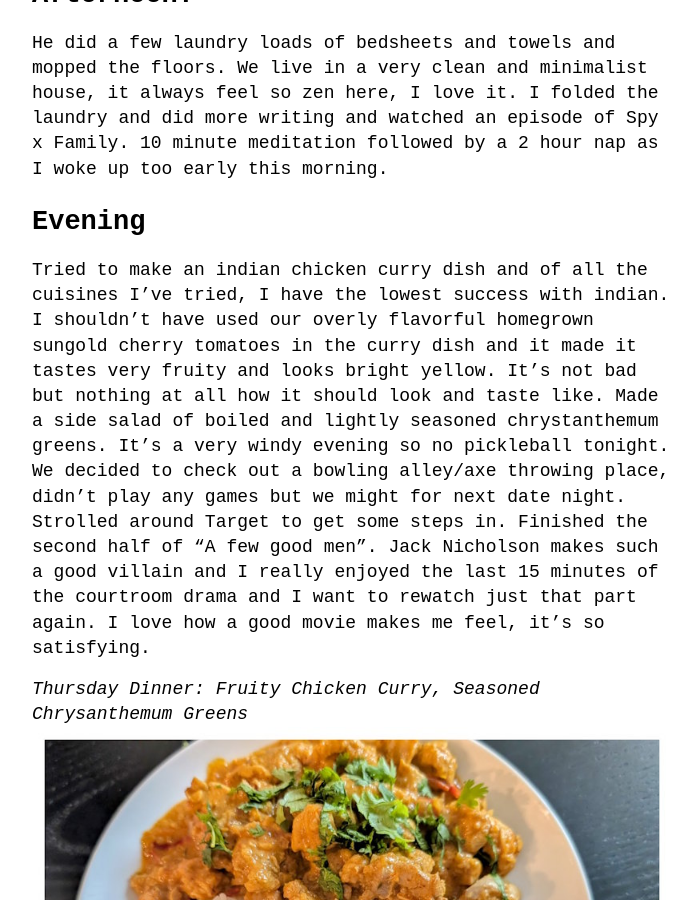
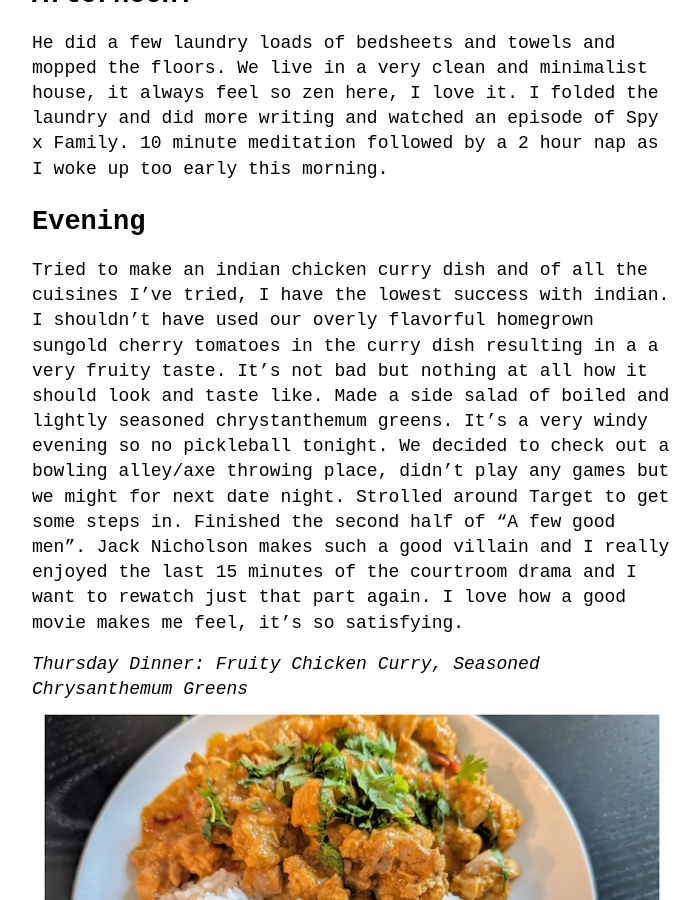
Before and after one commit to groceryshoppingisfun/weeklyfoodjournal, a Jekyll site: the page built from _posts/2025-06-16-A-Thai-Inspired-Cooking-Week.md, in a window 1280 px wide and 900 px high, scrolled down 12549 px. Shown: the whole window, without its empty margins (288-988 px from the left). Built offline with Jekyll 4.4.1, drawn with Linux system fonts in a browser that asks for light colours; some of the changed text lies outside the part shown.

Commit message:
Update 2025-06-16-A-Thai-Inspired-Cooking-Week.md

```diff
--- a/_posts/2025-06-16-A-Thai-Inspired-Cooking-Week.md
+++ b/_posts/2025-06-16-A-Thai-Inspired-Cooking-Week.md
@@ -115,12 +115,13 @@ Got home too late to make mexican shredded chicken, a new recipe I had been want
 He did a few laundry loads of bedsheets and towels and mopped the floors. We live in a very clean and minimalist house, it always feel so zen here, I love it. I folded the laundry and did more writing and watched an episode of Spy x Family. 10 minute meditation followed by a 2 hour nap as I woke up too early this morning.
 
 ## Evening
-Tried to make an indian chicken curry dish and of all the cuisines I've tried, I have the lowest success with indian. I shouldn't have used our overly flavorful homegrown sungold cherry tomatoes in the curry dish and it made it tastes very fruity and looks bright yellow. It's not bad but nothing at all how it should look and taste like. Made a side salad of boiled and lightly seasoned chrystanthemum greens. It's a very windy evening so no pickleball tonight. We decided to check out a bowling alley/axe throwing place, didn't play any games but we might for next date night. Strolled around Target to get some steps in. Finished the second half of "A few good men". Jack Nicholson makes such a good villain and I really enjoyed the last 15 minutes of the courtroom drama and I want to rewatch just that part again. I love how a good movie makes me feel, it's so satisfying.
+Tried to make an indian chicken curry dish and of all the cuisines I've tried, I have the lowest success with indian. I shouldn't have used our overly flavorful homegrown sungold cherry tomatoes in the curry dish resulting in a a very fruity taste. It's not bad but nothing at all how it should look and taste like. Made a side salad of boiled and lightly seasoned chrystanthemum greens. It's a very windy evening so no pickleball tonight. We decided to check out a bowling alley/axe throwing place, didn't play any games but we might for next date night. Strolled around Target to get some steps in. Finished the second half of "A few good men". Jack Nicholson makes such a good villain and I really enjoyed the last 15 minutes of the courtroom drama and I want to rewatch just that part again. I love how a good movie makes me feel, it's so satisfying.
 
 *Thursday Dinner: Fruity Chicken Curry, Seasoned Chrysanthemum Greens*
 ![chicken-curry](assets/images/chicken-curry.jpg)
 
 #### Thursday Total For Food: $15.72
 
-# Friday
 ## Friday
+### Morning:
+Steamed 2 froz
```
